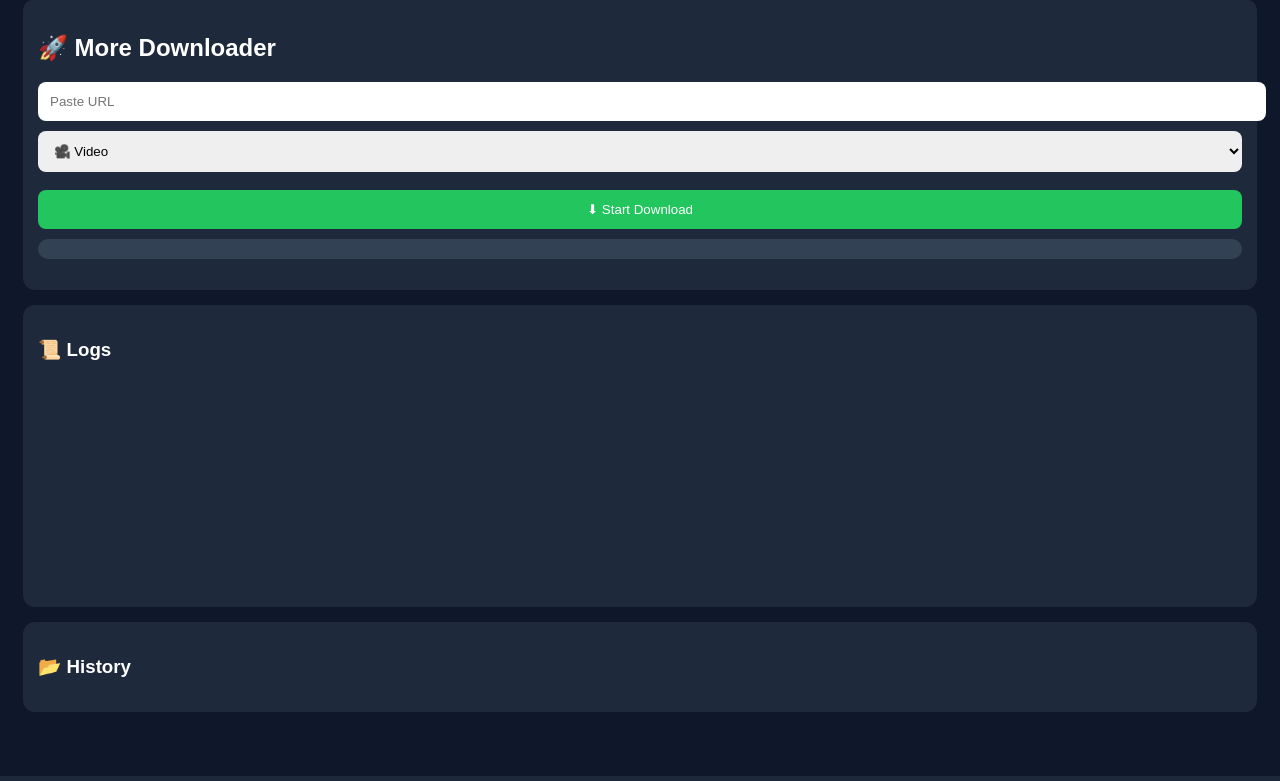
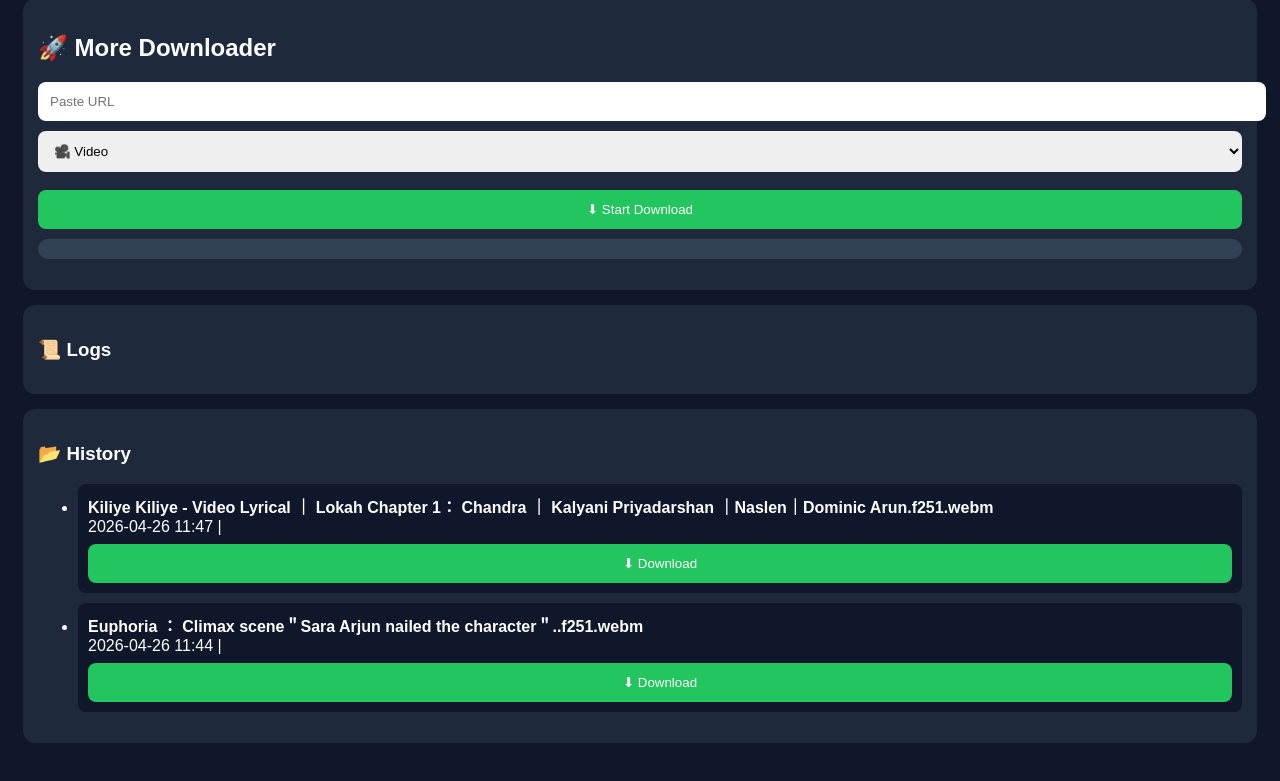
Before and after one commit to dinesh-more/more-downloader, a Flask app: page / in a window 1280 px wide. Shown: the part 24-805 px from the top of the page. Run offline with Flask 3, Linux system fonts and the light colour scheme; data that the repository does not hold is empty; parts of the project's set-up code (start-up, migrations or seed data) failed here and were passed over.

Commit message:
major improvements

```diff
--- a/app.py
+++ b/app.py
@@ -2,15 +2,27 @@ from flask import Flask, render_template, request, Response, jsonify, send_from_
 import subprocess
 import os
 import json
-from datetime import datetime
+from datetime import datetime, timedelta
 import platform
 
 app = Flask(__name__)
 
-DOWNLOAD_PATH = os.environ.get("DOWNLOAD_PATH", "/downloads")
-HISTORY_FILE = os.path.join(DOWNLOAD_PATH, "history.json")
+BASE_DIR = os.path.dirname(os.path.abspath(__file__))
+
+DOWNLOAD_PATH = os.path.join(BASE_DIR, "downloads")
+HISTORY_FILE = os.path.join(BASE_DIR, "history.json")
+
+# Create downloads folder
+os.makedirs(DOWNLOAD_PATH, exist_ok=True)
+
+# Create history.json if not exists
+if not os.path.exists(HISTORY_FILE):
+    with open(HISTORY_FILE, "w") as f:
+        json.dump([], f)
 
 os.makedirs(DOWNLOAD_PATH, exist_ok=True)
+
+AUTO_DELETE_MINUTES = 60
 
 
 # ---------- Helpers ----------
@@ -29,14 +41,40 @@ def save_history(entry):
         json.dump(data[:20], f, indent=2)
 
 
+def cleanup_old_files():
+    now = datetime.now()
+
+    for f in os.listdir(DOWNLOAD_PATH):
+        if f.endswith(".part"):
+            continue
+
+        full_path = os.path.join(DOWNLOAD_PATH, f)
+
+        if os.path.isfile(full_path):
+            file_time = datetime.fromtimestamp(os.path.getmtime(full_path))
+
+            if now - file_time > timedelta(minutes=AUTO_DELETE_MINUTES):
+                try:
+                    os.remove(full_path)
+                except:
+                    pass
+
+
 def get_files_from_download_folder():
     files = []
 
     if not os.path.exists(DOWNLOAD_PATH):
         return files
 
+    allowed_ext = (".mp4", ".mp3", ".mkv")
+
     for f in os.listdir(DOWNLOAD_PATH):
+        # ❌ skip temp files
         if f.endswith(".part"):
+            continue
+
+        # ❌ skip non-media files
+        if not f.lower().endswith(allowed_ext):
             continue
 
         full_path = os.path.join(DOWNLOAD_PATH, f)
@@ -57,6 +95,8 @@ def get_files_from_download_folder():
 
 
 def get_history():
+    cleanup_old_files()
+
     history = []
 
     if os.path.exists(HISTORY_FILE):
@@ -67,15 +107,13 @@ def get_history():
             history = []
 
     folder_files = get_files_from_download_folder()
-
-    existing_files = {item["file"] for item in history}
+    existing = {item["file"] for item in history}
 
     for file in folder_files:
-        if file["file"] not in existing_files:
+        if file["file"] not in existing:
             history.append(file)
 
-    # ✅ sort using timestamp
-    history.sort(key=lambda x: x.get("timestamp", 0), reverse=True)
+    history.sort(key=lambda x: x["time"], reverse=True)
 
     return history[:20]
 
@@ -91,20 +129,28 @@ def history():
     return jsonify(get_history())
 
 
+@app.route("/delete-file")
+def delete_file():
+    file = request.args.get("file")
+    path = os.path.join(DOWNLOAD_PATH, file)
+
+    if os.path.exists(path):
+        os.remove(path)
+        return "Deleted"
+
+    return "Not found", 404
+
+
 @app.route("/preview")
 def preview():
     url = request.args.get("url")
 
-    cmd = [
-        "yt-dlp",
-        "--dump-json",
-        "--skip-download",
-        url
-    ]
+    cmd = ["yt-dlp", "--dump-json", "--skip-download", url]
 
     try:
         result = subprocess.check_output(cmd, text=True)
         data = json.loads(result)
+
         return jsonify({
             "title": data.get("title"),
             "thumbnail": data.get("thumbnail")
--- /dev/null
+++ b/history.json
@@ -0,0 +1,12 @@
+[
+  {
+    "file": "Kiliye Kiliye - Video Lyrical \uff5c Lokah Chapter 1\uff1a Chandra \uff5c Kalyani Priyadarshan \uff5cNaslen\uff5cDominic Arun.f251.webm",
+    "time": "2026-04-26 11:47",
+    "timestamp": 1777184228.684297
+  },
+  {
+    "file": "Euphoria \uff1a Climax scene\uff02Sara Arjun nailed the character\uff02..f251.webm",
+    "time": "2026-04-26 11:44",
+    "timestamp": 1777184059.460606
+  }
+]
--- /dev/null
+++ b/static/app.js
@@ -0,0 +1,75 @@
+function loadPreview() {
+    const url = document.getElementById("url").value;
+    if (!url) return;
+
+    fetch(`/preview?url=${encodeURIComponent(url)}`)
+    .then(res => res.json())
+    .then(data => {
+        if (data.thumbnail) {
+            document.getElementById("preview").innerHTML =
+                `<h4>${data.title}</h4>
+                 <img src="${data.thumbnail}" class="thumbnail">`;
+        }
+    });
+}
+
+function startDownload() {
+    const url = document.getElementById("url").value;
+    const mode = document.getElementById("mode").value;
+
+    const log = document.getElementById("log");
+    log.innerText = "";
+
+    const evtSource = new EventSource(`/download?url=${encodeURIComponent(url)}&mode=${mode}`);
+
+    evtSource.onmessage = function(event) {
+        const data = event.data;
+
+        if (data.startsWith("PROGRESS:")) {
+            const parts = data.replace("PROGRESS:", "").split("|");
+
+            const percent = parts[0].replace("%","").trim();
+            const size = parts[1];
+            const speed = parts[2];
+
+            document.getElementById("progress").style.width = percent + "%";
+            document.getElementById("stats").innerText =
+                `${percent}% | ${size} | ${speed}`;
+        }
+        else if (data.startsWith("LOG|")) {
+            log.innerText += data.replace("LOG|","") + "\n";
+        }
+        else if (data === "DONE") {
+            log.innerText += "\n✅ Done\n";
+            evtSource.close();
+            loadHistory();
+        }
+    };
+}
+
+function downloadFile(file) {
+    window.open(`/download-file?file=${encodeURIComponent(file)}`, "_blank");
+}
+
+function loadHistory() {
+    fetch("/history")
+    .then(res => res.json())
+    .then(data => {
+        const list = document.getElementById("history");
+        list.innerHTML = "";
+
+        data.forEach(item => {
+            const li = document.createElement("li");
+
+            li.innerHTML = `
+                <div><b>${item.file}</b></div>
+                <div>${item.time} | ${item.size || ""}</div>
+                <button onclick="downloadFile('${item.file}')">⬇ Download</button>
+            `;
+
+            list.appendChild(li);
+        });
+    });
+}
+
+loadHistory();
--- /dev/null
+++ b/static/style.css
@@ -0,0 +1,64 @@
+body {
+    font-family: Arial;
+    background: #0f172a;
+    color: white;
+    padding: 15px;
+}
+
+.card {
+    background: #1e293b;
+    padding: 15px;
+    border-radius: 12px;
+    margin-bottom: 15px;
+}
+
+input, select {
+    padding: 12px;
+    width: 100%;
+    border-radius: 8px;
+    border: none;
+    margin-bottom: 10px;
+}
+
+button {
+    padding: 12px;
+    border-radius: 8px;
+    border: none;
+    background: #22c55e;
+    color: white;
+    cursor: pointer;
+    width: 100%;
+    margin-top: 8px;
+}
+
+button:hover {
+    background: #16a34a;
+}
+
+#progressBar {
+    width: 100%;
+    background: #334155;
+    border-radius: 10px;
+    margin-top: 10px;
+}
+
+#progress {
+    height: 20px;
+    width: 0%;
+    background: #22c55e;
+    border-radius: 10px;
+}
+
+.thumbnail {
+    width: 100%;
+    max-width: 300px;
+    border-radius: 10px;
+    margin-top: 10px;
+}
+
+li {
+    background: #0f172a;
+    padding: 10px;
+    border-radius: 8px;
+    margin-bottom: 10px;
+}
--- a/templates/index.html
+++ b/templates/index.html
@@ -4,72 +4,7 @@
 <meta name="viewport" content="width=device-width, initial-scale=1">
 <title>More Downloader</title>
 
-<style>
-body {
-    font-family: Arial;
-    background: #0f172a;
-    color: white;
-    padding: 15px;
-}
-
-.card {
-    background: #1e293b;
-    padding: 15px;
-    border-radius: 12px;
-    margin-bottom: 15px;
-}
-
-input, select {
-    padding: 12px;
-    width: 100%;
-    border-radius: 8px;
-    border: none;
-    margin-bottom: 10px;
-}
-
-button {
-    padding: 12px;
-    border-radius: 8px;
-    border: none;
-    background: #22c55e;
-    color: white;
-    cursor: pointer;
-    width: 100%;
-    margin-top: 8px;
-}
-
-button:hover {
-    background: #16a34a;
-}
-
-#progressBar {
-    width: 100%;
-    background: #334155;
-    border-radius: 10px;
-    margin-top: 10px;
-}
-
-#progress {
-    height: 20px;
-    width: 0%;
-    background: #22c55e;
-    border-radius: 10px;
-}
-
-.thumbnail {
-    width: 100%;
-    max-width: 300px;
-    border-radius: 10px;
-    margin-top: 10px;
-}
-
-li {
-    background: #0f172a;
-    padding: 10px;
-    border-radius: 8px;
-    margin-bottom: 10px;
-}
-</style>
+<link rel="stylesheet" href="/static/style.css">
 </head>
 
 <body>
@@ -97,7 +32,7 @@ li {
 
 <div class="card">
 <h3>📜 Logs</h3>
-<pre id="log" style="height:200px;overflow:auto;"></pre>
+<pre id="log"></pre>
 </div>
 
 <div class="card">
@@ -105,83 +40,7 @@ li {
 <ul id="history"></ul>
 </div>
 
-<script>
-function loadPreview() {
-    const url = document.getElementById("url").value;
-    if (!url) return;
-
-    fetch(`/preview?url=${encodeURIComponent(url)}`)
-    .then(res => res.json())
-    .then(data => {
-        if (data.thumbnail) {
-            document.getElementById("preview").innerHTML =
-                `<h4>${data.title}</h4>
-                 <img src="${data.thumbnail}" class="thumbnail">`;
-        }
-    });
-}
-
-function startDownload() {
-    const url = document.getElementById("url").value;
-    const mode = document.getElementById("mode").value;
-
-    const log = document.getElementById("log");
-    log.innerText = "";
-
-    const evtSource = new EventSource(`/download?url=${encodeURIComponent(url)}&mode=${mode}`);
-
-    evtSource.onmessage = function(event) {
-        const data = event.data;
-
-        if (data.startsWith("PROGRESS:")) {
-            const parts = data.replace("PROGRESS:", "").split("|");
-
-            const percent = parts[0].replace("%","").trim();
-            const size = parts[1];
-            const speed = parts[2];
-
-            document.getElementById("progress").style.width = percent + "%";
-            document.getElementById("stats").innerText =
-                `${percent}% | ${size} | ${speed}`;
-        }
-        else if (data.startsWith("LOG|")) {
-            log.innerText += data.replace("LOG|","") + "\n";
-        }
-        else if (data === "DONE") {
-            log.innerText += "\n✅ Done\n";
-            evtSource.close();
-            loadHistory();
-        }
-    };
-}
-
-function downloadFile(file) {
-    window.open(`/download-file?file=${encodeURIComponent(file)}`, "_blank");
-}
-
-function loadHistory() {
-    fetch("/history")
-    .then(res => res.json())
-    .then(data => {
-        const list = document.getElementById("history");
-        list.innerHTML = "";
-
-        data.forEach(item => {
-            const li = document.createElement("li");
-
-            li.innerHTML = `
-                <div><b>${item.file}</b></div>
-                <div>${item.time} | ${item.size || ""}</div>
-                <button onclick="downloadFile('${item.file}')">⬇ Download</button>
-            `;
-
-            list.appendChild(li);
-        });
-    });
-}
-
-loadHistory();
-</script>
+<script src="/static/app.js"></script>
 
 </body>
 </html>
```
Also changed, not shown: README.md, 1 other file.
